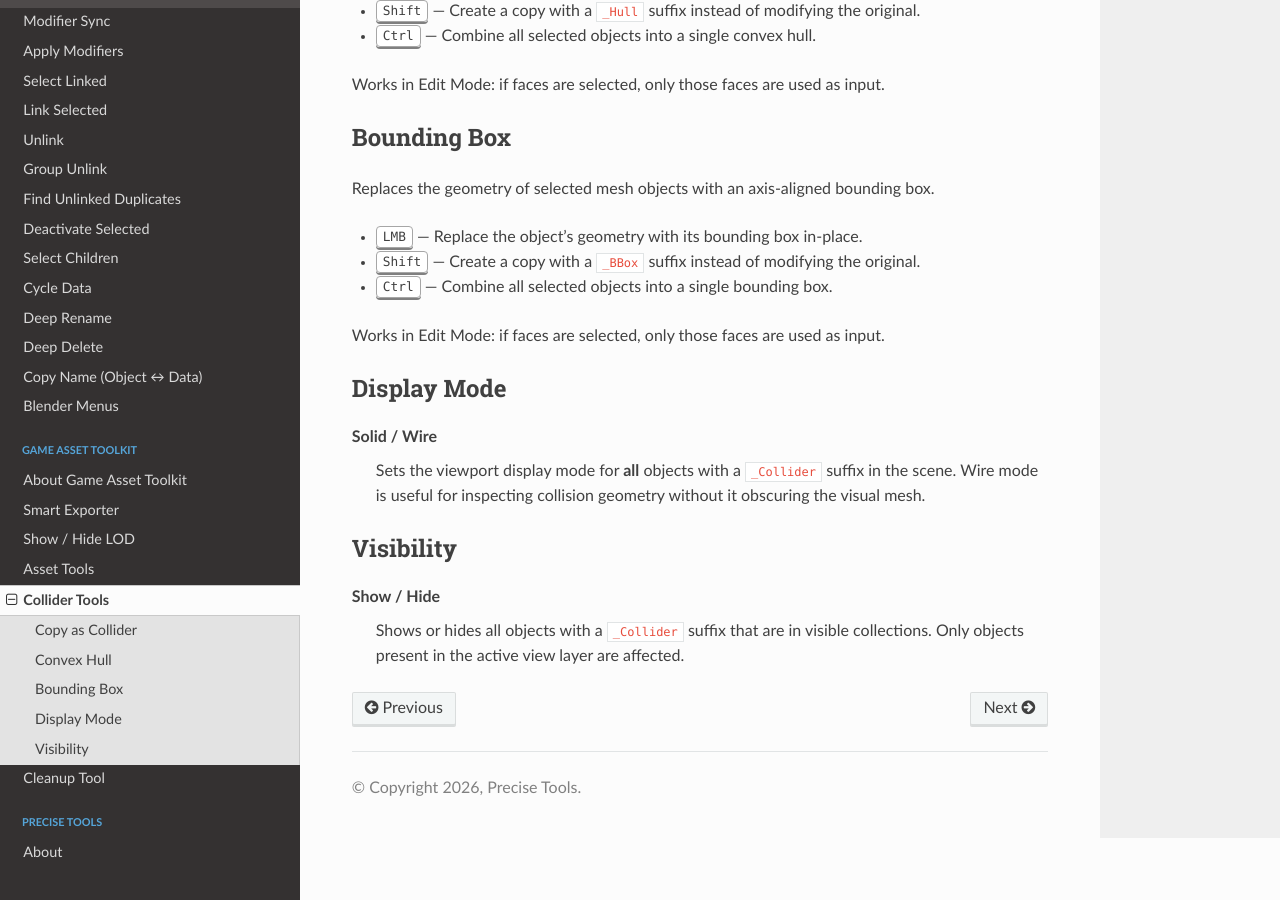
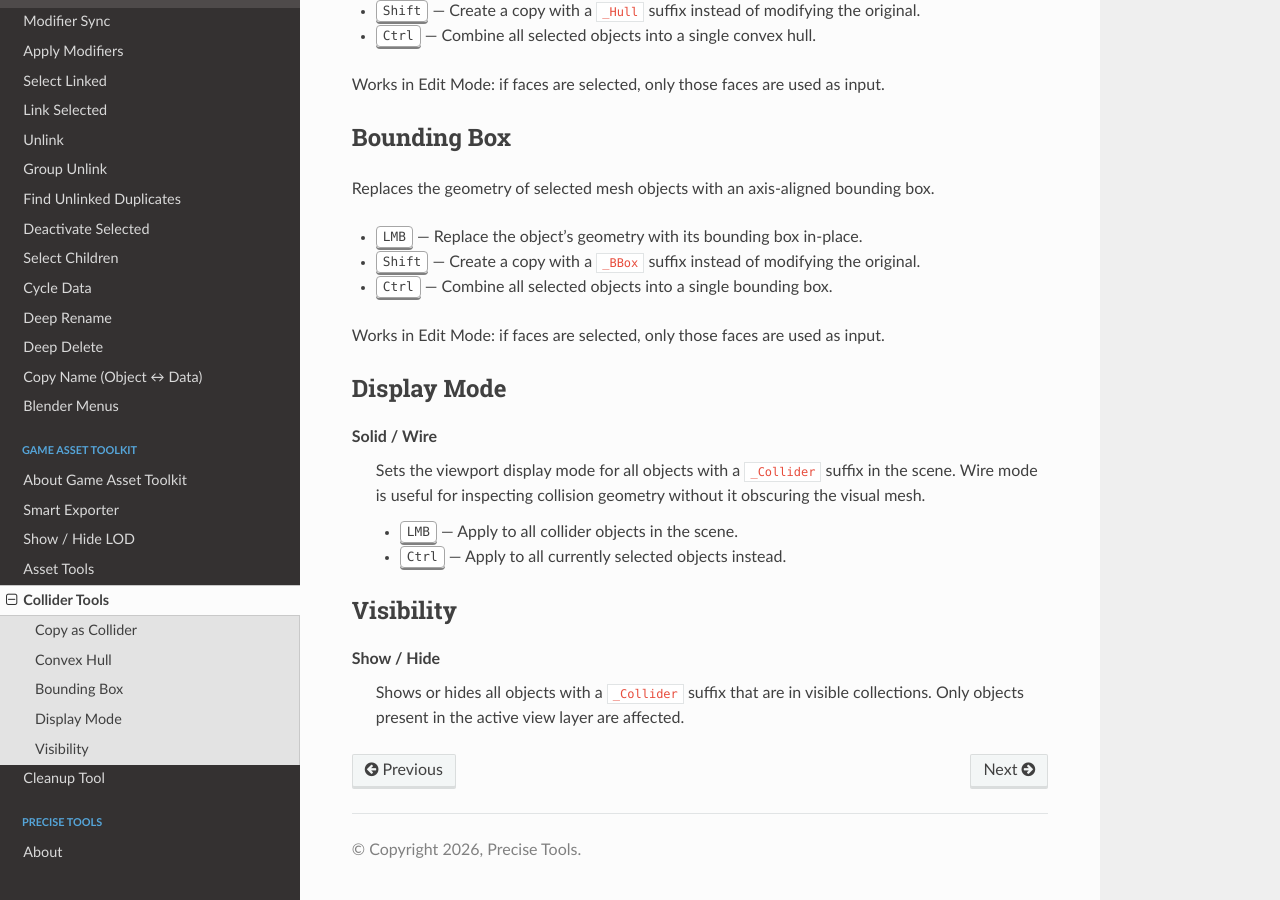
Before and after one commit to jb1981dev/Precise-Docs, a Sphinx documentation site: the page built from docs/source/gameassettoolkit/collidertools.rst, in a window 1280 px wide and 900 px high, scrolled down 517 px. Built offline with Sphinx 7.4.7 and the Read the Docs theme 3.1.0, drawn with Linux system fonts in a browser that asks for light colours.

Commit message:
Fix formatting and enhance clarity in Collider Tools documentation for Display Mode section

```diff
--- a/docs/source/gameassettoolkit/collidertools.rst
+++ b/docs/source/gameassettoolkit/collidertools.rst
@@ -35,7 +35,10 @@ Display Mode
 ------------
 
 **Solid / Wire**
-   Sets the viewport display mode for **all** objects with a ``_Collider`` suffix in the scene. Wire mode is useful for inspecting collision geometry without it obscuring the visual mesh.
+   Sets the viewport display mode for all objects with a ``_Collider`` suffix in the scene. Wire mode is useful for inspecting collision geometry without it obscuring the visual mesh.
+
+   * :kbd:`LMB` — Apply to all collider objects in the scene.
+   * :kbd:`Ctrl` — Apply to all currently selected objects instead.
 
 Visibility
 ----------
```
